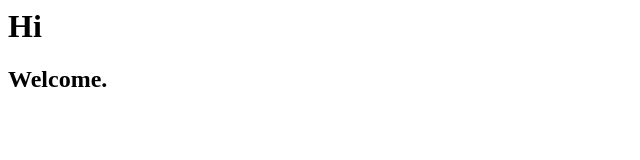
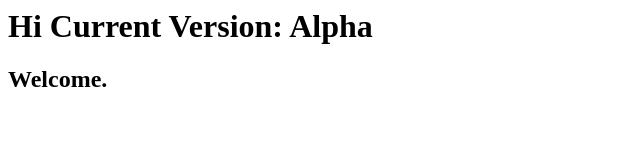
Before and after one commit to rkRajKumar06/gitSample, a plain HTML site: page index.html in a window 1280 px wide. Shown: the whole page, without its empty margins (0-640 px from the left). Drawn offline with Linux system fonts and the light colour scheme.

Commit message:
Added H1 title

```diff
--- a/index.html
+++ b/index.html
@@ -1,4 +1,4 @@
 <html>
-<h1>Hi</h1>
+<h1>Hi Current Version: Alpha</h1>
 <h2>Welcome.</h2>
 </html>
```
